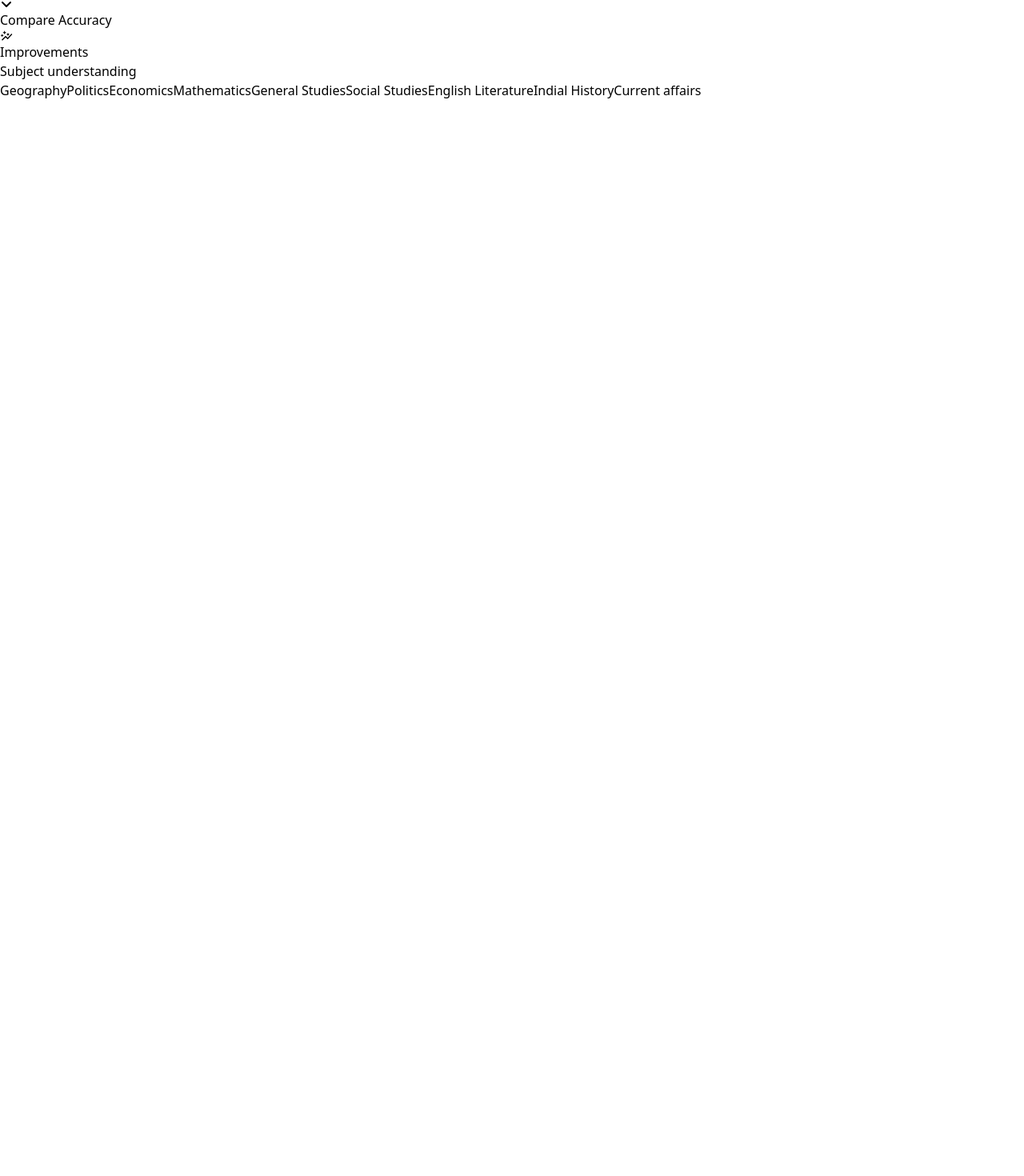
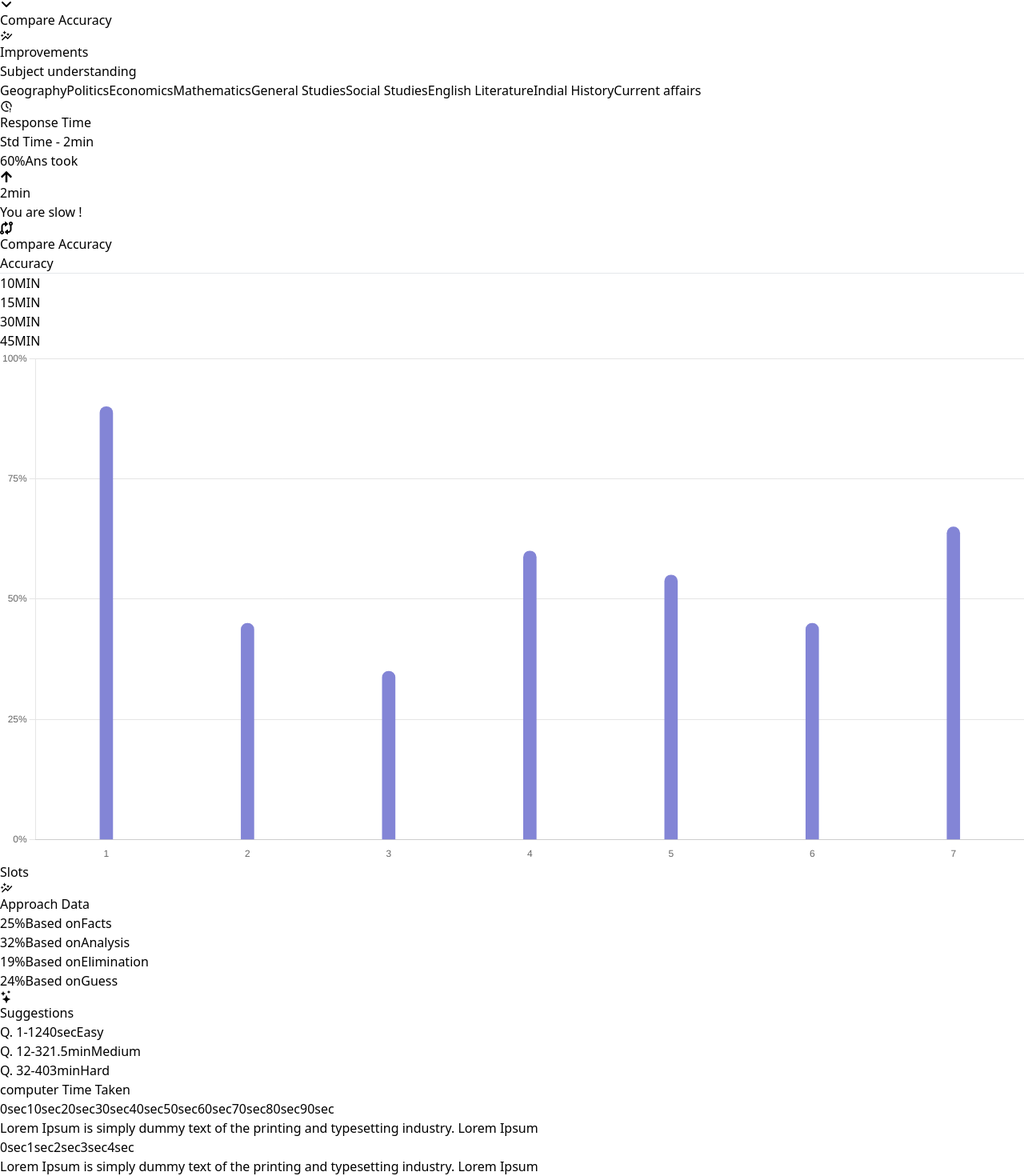
Before and after one commit to akhileshkumar09/asignment-ui, a React (Vite) app: page / in a window 1280 px wide. Shown: the part 1292-2762 px from the top of the page at 80% size. Before the commit the page ends 1417 px from the top, so only its background shows below. Built offline with nearby package versions, Linux system fonts and the light colour scheme.

Commit message:
ui enhancement

```diff
--- a/package.json
+++ b/package.json
@@ -10,7 +10,9 @@
     "preview": "vite preview"
   },
   "dependencies": {
+    "chart.js": "^4.4.7",
     "react": "^18.3.1",
+    "react-chartjs-2": "^5.3.0",
     "react-dom": "^18.3.1",
     "react-icons": "^5.4.0"
   },
--- a/src/Dashboard.jsx
+++ b/src/Dashboard.jsx
@@ -5,6 +5,19 @@ import { BiSolidLogIn } from "react-icons/bi";
 import { PiWarningCircleBold } from "react-icons/pi";
 import { FaAngleDown } from "react-icons/fa6";
 import { MdOutlineAutoGraph } from "react-icons/md";
+import { TbClockExclamation } from "react-icons/tb";
+import { FaArrowUp } from "react-icons/fa";
+import CompareAccuracy from './components/CompareAccuracy';
+import Suggestions from './components/Suggestions';
+import RulerComponent from './components/RulerComponent';
+
+
+const data = [
+  { percentage: "25", label: "Based on", highlight: "Facts" },
+  { percentage: "32", label: "Based on", highlight:  "Analysis" },
+  { percentage: "19", label: "Based on", highlight: "Elimination" },
+  { percentage: "24", label: "Based on",highlight: "Guess" },
+];
 
 const Dashboard = () => {
   return (
@@ -57,7 +70,7 @@ const Dashboard = () => {
           <div className="mt-4 bg-white p-2 rounded-md mb-4 border">
           <p className='font-bold'>Revisit Paper</p>
           <p className='text-sm text-gray-500 mb-6'>Challange your friends by simply sharing a link to this test.</p>
-            <button className="mb-6 bg-[#5a5fbc] text-white py-1 rounded-md ml-8 px-10"><BiSolidLogIn className='inline -mt-1 mr-1' />Visit</button>
+            <button className="mb-6 bg-[#5a5fbc] text-white py-1 rounded-md sm:ml-8 ml-20 px-10"><BiSolidLogIn className='inline -mt-1 mr-1' />Visit</button>
             <p className='text-xs text-gray-400 tracking-tighter'><PiWarningCircleBold  className='inline'/>Instructions for how to upload your handwritten material in given</p>
           </div>
         </div>
@@ -65,13 +78,13 @@ const Dashboard = () => {
         {/* Middle and Right Section */}
         <div className="md:col-span-2 lg:col-span-3 grid grid-cols-1 gap-4 sm:grid-cols-2 lg:grid-cols-3">
           {/* Compare Accuracy (3 cards) */}
-          <div className='grid md:col-span-2 lg:col-span-3  grid-cols-1 gap-4 sm:grid-cols-2 lg:grid-cols-3'>
-          <div className="bg-white min-h-56 sm:min-h-16 p-4 rounded-lg shadow-md text-gray-400 font-semibold"> <FaAngleDown className=' inline text-sm  border-2 rounded mr-1 mb-1'/>Compare Accuracy</div>
+          <div className='grid md:col-span-2 lg:col-span-3  grid-cols-1 gap-6 sm:grid-cols-2 lg:grid-cols-3 w-full'>
+          <div className="bg-white min-h-56 sm:min-h-16 p-4 rounded-lg shadow-md text-gray-400 font-semibold "> <FaAngleDown className=' inline text-sm  border-2 rounded mr-1 mb-1'/>Compare Accuracy</div>
           <div className="bg-white min-h-56 sm:min-h-16 p-4 rounded-lg shadow-md text-gray-400 font-semibold"><FaAngleDown className=' inline text-sm  border-2 rounded mr-1 mb-1'/>Compare Accuracy</div>
           <div className="bg-white min-h-56 sm:min-h-16 p-4 rounded-lg shadow-md text-gray-400 font-semibold"><FaAngleDown className=' inline text-sm  border-2 rounded mr-1 mb-1'/>Compare Accuracy</div>
           </div>
 
-           <div className='  col-span-3 row-span-2 grid grid-cols-1 sm:grid-cols-2 gap-6 pr-8 sm:pr-0'>
+           <div className='col-span-3 row-span-2 grid grid-cols-1 sm:grid-cols-2 gap-6  sm:pr-0'>
 
             <div className=' grid grid-cols-1 sm:grid-cols-2 gap-6 '>
 
@@ -82,27 +95,68 @@ const Dashboard = () => {
             <div className=" text-white">
               <span className="bg-[#059794]   rounded-xl text-xs tracking-tighter px-1 h-4 inline mr-1">Geography</span>
               <span className="bg-yellow-500  rounded-xl text-xs tracking-tighter px-1 h-4 mr-1">Politics</span>
-              <span className="bg-[#059794] rounded-xl text-xs tracking-tighter px-1 h-4 inline-block">Economics</span>
+              <span className="bg-[#059794] rounded-xl text-xs tracking-tighter px-1 h-4 inline-block mr-20 sm:mr-1">Economics</span>
               <span className="bg-[#059794] rounded-xl text-xs tracking-tighter px-1 h-4 mr-1">Mathematics</span>
-              <span className="bg-red-500  rounded-xl text-xs tracking-tighter px-1 h-4 inline-block">General Studies</span>
+              <span className="bg-red-500  rounded-xl text-xs tracking-tighter px-1 h-4 inline-block mr-1">General Studies</span>
               <span className="bg-gray-400 rounded-xl text-xs tracking-tighter px-1 h-4 mr-1">Social Studies</span>
-              <span className="bg-red-500   rounded-xl text-xs tracking-tighter px-1 h-4 inline-block">English Literature</span>
+              <span className="bg-red-500   rounded-xl text-xs tracking-tighter px-1 h-4 inline-block mr-1">English Literature</span>
               <span className="bg-yellow-500  rounded-xl text-xs tracking-tighter px-1 h-4 mr-1">Indial History</span>
               <span className="bg-[#059794]   rounded-xl text-xs tracking-tighter px-1 h-4">Current affairs</span>
 
             </div>
               </div>
 
-              <div className='border-2 rounded-lg border-red-500 w-full h-full'></div>
-              <div className='border-2 rounded-lg border-red-500 w-full h-full sm:row-span-4 sm:col-span-2'></div>
+
+
+               {/* Response Time */}
+          <div className="bg-white  rounded-lg shadow-md border-red-500 w-full h-full p-1 pb-4">
+            <h3 className="text-sm text-gray-400 font-semibold mb-2">  <TbClockExclamation className='inline mr-1'/>Response Time</h3>
+            <span className='text-xs font-semibold bg-[#5a5fbc] text-white px-1'>Std Time - 2min</span>
+            <div className='w-full border-2 border-dashed rounded-lg bg-[#f7f6fc] px-1'>
+              <span className='flex  text-gray-400'><sapn className="text-[#059794] text-2xl font-semibold">60</sapn><span className='mt-2 text-gray-400 mr-1'>%</span><span className='text-sm mt-2'>Ans took</span><FaArrowUp  className='text-red-500 mt-2 text-2xl ml-2'/><span className='text-[#5a5fbc] mt-3 font-semibold'>2min</span></span>
             </div>
-            <div className='border-2  grid grid-cols-1 sm:grid-cols-2 gap-6'>
-            <div className='border-2 rounded-lg border-red-500 w-full h-full'></div>
-              <div className='border-2 rounded-lg border-red-500 w-full h-full'></div>
-              <div className='border-2 rounded-lg border-red-500 w-full h-full sm:row-span-2 sm:col-span-2'></div>
+            <p className="text-xl font-semibold">You are <span className="text-red-500">slow</span>&nbsp;!</p>
+          </div>
+
+              <div className=' w-full h-full sm:row-span-2 sm:col-span-2'>
+                <CompareAccuracy/>
+              </div>
+            </div>
+            <div className=' grid grid-cols-1 sm:grid-cols-2 gap-6'>
+  {/* Approach Data */}
+
+     <div className="bg-white p-1 rounded-lg shadow-md w-full">
+      {/* Header */}
+
+
+
+        <span className='text-sm font-semibold text-gray-400'> <MdOutlineAutoGraph  className='inline'/>Approach Data</span>
+
+
+      {/* Data Boxes */}
+      <div className="space-y-1">
+        {data.map((item, index) => (
+          <div
+            key={index}
+            className=" border-2 border-indigo-300 rounded-md px-1 py-1"
+          >
+            <span className="text-indigo-600 font-bold bg-[#e2e0f4] rounded px-1">{item.percentage}<span className='text-sm'>%</span></span>
+            <span className="text-gray-700 text-sm inline-block tracking-tighter">{item.label}</span>
+            <span className='text-sm text-[#878acc] inline-block tracking-tighter'>{item.highlight}</span>
+          </div>
+        ))}
+      </div>
+            </div>
+{/* Suggestion */}
+              <div className=' w-full h-full'>
+                <Suggestions/>
+              </div>
+              <div className='border-2 rounded-lg border-red-500 w-full h-full sm:row-span-10 sm:col-span-2'>
+                <RulerComponent/>
+              </div>
             </div>
            </div>
-          {/* Improvements */}
+
 
 
           {/* Response Time */}
--- /dev/null
+++ b/src/components/CompareAccuracy.jsx
@@ -0,0 +1,92 @@
+import { FaCodeCompare } from "react-icons/fa6";
+import { Bar } from 'react-chartjs-2';
+import {
+  Chart as ChartJS,
+  CategoryScale,
+  LinearScale,
+  BarElement,
+  Title,
+  Tooltip,
+  Legend,
+} from 'chart.js';
+
+ChartJS.register(CategoryScale, LinearScale, BarElement, Title, Tooltip, Legend);
+
+const CompareAccuracy = () => {
+  // Chart data
+  const data = {
+    labels: ['1', '2', '3', '4', '5', '6', '7'],
+    datasets: [
+      {
+        label: 'Accuracy',
+        data: [90, 45, 35, 60, 55, 45, 65],
+        backgroundColor: 'rgba(131, 133, 214, 255)', // Purple color
+        borderRadius: 10, // Rounded corners on top
+        barThickness: 16, // Fixed bar thickness
+        hoverBackgroundColor: 'rgba(99, 102, 241, 1)', // Darker purple on hover
+      },
+    ],
+  };
+
+  // Chart options
+  const options = {
+    responsive: true,
+    plugins: {
+      legend: {
+        display: false, // Hide the legend
+      },
+    },
+    scales: {
+      x: {
+        grid: {
+          display: false, // Remove vertical grid lines
+        },
+      },
+      y: {
+        beginAtZero: true,
+        max: 100,
+        ticks: {
+          stepSize: 25, // Show ticks at intervals of 25
+          callback: (value) => `${value}%`, // Add % to y-axis labels
+        },
+        grid: {
+          drawBorder: false, // Remove left vertical line (y-axis border)
+          color: 'rgba(0, 0, 0, 0.1)', // Light horizontal grid lines
+        },
+      },
+    },
+  };
+
+
+
+
+
+  return (
+    <div className="bg-white p-4 rounded-lg shadow-md w-full h-full">
+      {/* Header */}
+      <h3 className="text-gray-400 mb-4 font-semibold"> <FaCodeCompare  className="inline mr-1"/>Compare Accuracy</h3>
+
+      {/* Time Slots */}
+      <div className="flex justify-between mb-4 px-10 relative">
+      <p className='text-xs absolute -rotate-90 top-28 -left-6'>Accuracy</p>
+      <hr className='w-full h-1 rounded top-3 -left-20 absolute bg-teal-300 mx-20 z-0'/>
+        <div className="text-xs text-gray-500 bg-gray-300 rounded px-2 py-1 z-10">10MIN</div>
+        <div className="bg-teal-500 text-white px-2 py-1 rounded text-xs z-10">15MIN</div>
+        <div className="text-xs text-gray-500 bg-gray-300 rounded px-2 py-1 z-10">30MIN</div>
+        <div className="text-xs text-gray-500 bg-gray-300 rounded px-2 py-1 z-10">45MIN</div>
+      </div>
+
+      {/* Bar Chart */}
+      <div className="h-48">
+        <Bar data={data} options={options} />
+      </div>
+
+      {/* X-Axis Label */}
+      <div className=" text-sm  relative">
+        <span className='absolute -top-2 left-40'>Slots</span>
+      </div>
+    </div>
+  );
+};
+
+export default CompareAccuracy;
--- /dev/null
+++ b/src/components/RulerComponent.jsx
@@ -0,0 +1,68 @@
+import React from "react";
+
+const RulerComponent = () => {
+  return (
+    <div className="max-w-md mx-auto p-4 border rounded-lg shadow-md bg-white">
+      <h3 className="text-gray-700 text-lg font-semibold flex items-center mb-4">
+        <span className="material-icons mr-2">computer</span> Time Taken
+      </h3>
+
+      {/* Ruler Section */}
+      <div className="space-y-6">
+        {/* First Ruler */}
+        <div>
+          <div className="relative">
+            {/* Ruler background */}
+            <div className="h-6 bg-gray-100 relative flex items-center border border-gray-300">
+              {/* Red Bar */}
+              <div className="absolute left-8 w-[60%] bg-red-500 h-4 rounded"></div>
+              {/* Green Bar */}
+              <div className="absolute left-0 w-[30%] bg-green-500 h-4 rounded"></div>
+            </div>
+            {/* Slider */}
+            <div className="absolute top-0 left-[30%] transform -translate-x-1/2 w-1 h-8 bg-blue-500"></div>
+          </div>
+          {/* Ruler Scale */}
+          <div className="flex justify-between text-xs text-gray-600 mt-2">
+            {Array.from({ length: 10 }).map((_, i) => (
+              <span key={i}>{i * 10}sec</span>
+            ))}
+          </div>
+          {/* Description */}
+          <p className="text-gray-500 text-sm mt-2">
+            Lorem Ipsum is simply dummy text of the printing and typesetting
+            industry. Lorem Ipsum
+          </p>
+        </div>
+
+        {/* Second Ruler */}
+        <div>
+          <div className="relative">
+            {/* Ruler background */}
+            <div className="h-6 bg-gray-100 relative flex items-center border border-gray-300">
+              {/* Red Bar */}
+              <div className="absolute left-[50%] w-[40%] bg-red-500 h-4 rounded"></div>
+              {/* Green Bar */}
+              <div className="absolute left-[10%] w-[20%] bg-green-500 h-4 rounded"></div>
+            </div>
+            {/* Slider */}
+            <div className="absolute top-0 left-[10%] transform -translate-x-1/2 w-1 h-8 bg-blue-500"></div>
+          </div>
+          {/* Ruler Scale */}
+          <div className="flex justify-between text-xs text-gray-600 mt-2">
+            {Array.from({ length: 5 }).map((_, i) => (
+              <span key={i}>{i}sec</span>
+            ))}
+          </div>
+          {/* Description */}
+          <p className="text-gray-500 text-sm mt-2">
+            Lorem Ipsum is simply dummy text of the printing and typesetting
+            industry. Lorem Ipsum
+          </p>
+        </div>
+      </div>
+    </div>
+  );
+};
+
+export default RulerComponent;
--- /dev/null
+++ b/src/components/Suggestions.jsx
@@ -0,0 +1,42 @@
+import { BsStars } from "react-icons/bs";
+
+const Suggestions = () => {
+    const data = [
+      { label: "Q. 1-12", time: "40sec", difficulty: "Easy", color: "text-teal-500" },
+      { label: "Q. 12-32", time: "1.5min", difficulty: "Medium", color: "text-yellow-500" },
+      { label: "Q. 32-40", time: "3min", difficulty: "Hard", color: "text-red-500" },
+    ];
+
+    return (
+      <div className="bg-white p-1 rounded-lg shadow-md w-full h-full">
+
+          <span className="text-gray-400 mb-4 font-semibold"><BsStars  className='mt-1 inline'/>Suggestions</span>
+
+
+        {/* Data Rows */}
+        <div className="grid grid-cols-3 gap-4">
+          {data.map((item, index) => (
+            <div
+              key={index}
+              className="flex flex-col items-center justify-center  p-2"
+            >
+              {/* Question Range */}
+              <span className="bg-indigo-600 text-white text-xs pl-1 py-1 rounded mb-2 h-6 w-12  tracking-tighter">
+                {item.label}
+              </span>
+
+              {/* Time */}
+              <span className="text-gray-800  border-2 p-1 font-semibold border-dashed border-indigo-300 rounded-md">{item.time}</span>
+
+              {/* Difficulty */}
+              <span className={`mt-2 ${item.color} text-sm font-medium`}>
+                {item.difficulty}
+              </span>
+            </div>
+          ))}
+        </div>
+      </div>
+    );
+  };
+
+  export default Suggestions;
```
Also changed, not shown: 1 other file (tests, documents, lock files or other folders).
